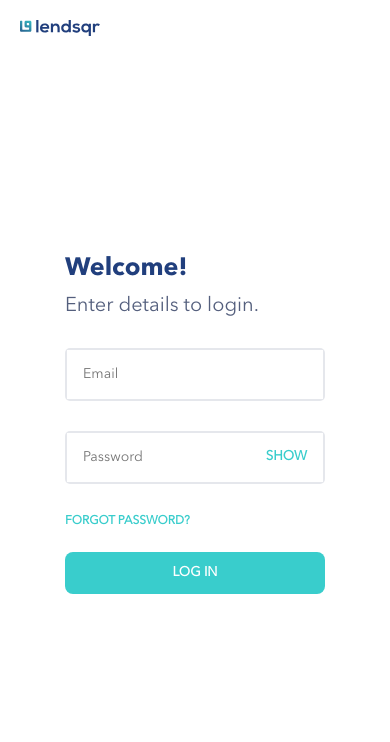
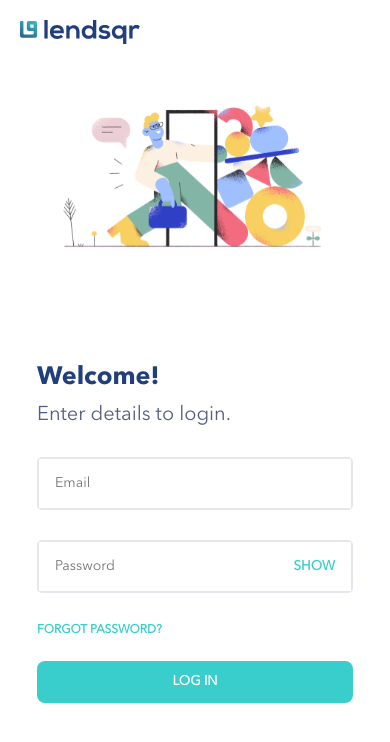
Before and after one commit to JSjags/lendsqr-fe-test, a React (Vite) app: page /login in a window 390 px wide. Shown: the top 742 px of the page. Built offline with nearby package versions, Linux system fonts and the light colour scheme.

Commit message:
Final touches.

```diff
--- a/src/components/styles/dashboard-header.module.scss
+++ b/src/components/styles/dashboard-header.module.scss
@@ -112,6 +112,11 @@
 }
 
 @media screen and (max-width: 530px) {
+  .searchbox {
+    width: clamp(200px, 40%, 400px);
+    margin-left: calc(100px / 1440px * 100%);
+  }
+
   .toolsbox {
     display: flex;
     flex: 1;
@@ -156,6 +161,9 @@
 }
 
 @media screen and (max-width: 480px) {
+  .container {
+    justify-content: space-between;
+  }
   .searchbox {
     display: none;
   }
--- a/src/pages/Dashboard.tsx
+++ b/src/pages/Dashboard.tsx
@@ -407,7 +407,7 @@ const Dashboard = () => {
 
             {/* Pagination Bar */}
             <div className={styles.pagination_bar}>
-              <div>
+              <div className={styles.page_results}>
                 <span>Showing</span>{" "}
                 <Dropdown updatePaginatedResults={updatePaginatedResults} />{" "}
                 <span>out of 100</span>
--- a/src/styles/dashboard.module.scss
+++ b/src/styles/dashboard.module.scss
@@ -235,9 +235,12 @@
     line-height: 16px;
   }
 }
+.page_results {
+  text-align: center;
+}
 .pagination_cont {
   display: flex;
-  flex-wrap: nowrap;
+  flex-wrap: wrap;
   gap: 20px;
 }
 .pagination_btn {
@@ -288,7 +291,7 @@
 }
 .page_num_cont {
   display: flex;
-  flex-wrap: none;
+  flex-wrap: wrap;
   gap: 20px;
 
   .page_num_btn {
--- a/src/styles/login.module.scss
+++ b/src/styles/login.module.scss
@@ -23,7 +23,7 @@ html {
   flex-direction: column;
 }
 .logo {
-  width: clamp(80px, 20%, 175px);
+  width: clamp(120px, 20%, 175px);
 }
 .mainbox {
   display: flex;
@@ -37,10 +37,9 @@ html {
   height: 100%;
 }
 .form_container {
-  width: 50%;
   padding: clamp(1rem, 10vmin, 6rem);
   height: 100%;
-  width: 100%;
+  width: clamp(200px, 50%, 800px);
   display: flex;
   flex-direction: column;
 
@@ -171,14 +170,14 @@ html {
     flex-direction: column;
   }
   .illustration {
-    width: clamp(150px, 30%, 500px);
-    margin: 5vh 0;
+    width: clamp(150px, 100%, 300px);
+    margin: 5vh 0 0;
   }
 
   .form_container {
     padding: 0 0 clamp(1rem, 5vmin, 3rem) 0;
     flex: none;
-    width: clamp(180px, 90%, 260px);
+    width: clamp(180px, 90%, 320px);
     margin: auto;
 
     h1 {
@@ -274,7 +273,7 @@ html {
   }
 }
 @media screen and (max-width: 425px) {
-  .illustration {
-    display: none;
-  }
+  // .illustration {
+  //   display: none;
+  // }
 }
```
